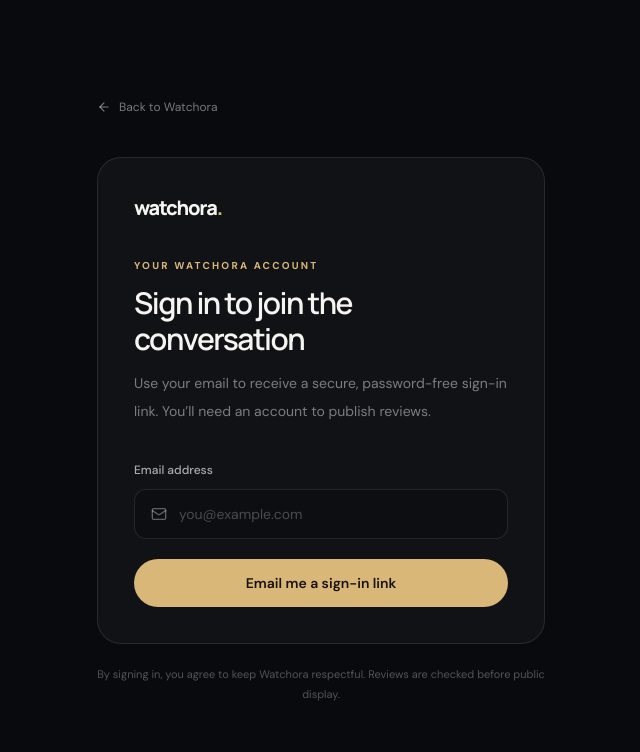
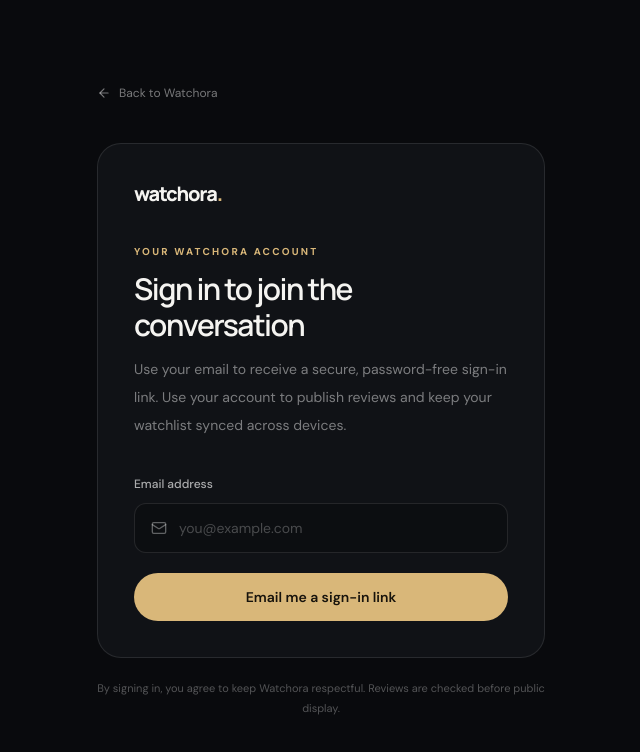
Before and after one commit to Serkel-Whally/Watchora, a Next.js app: page /sign-in in a window 1280 px wide. Shown: the top 752 px of the page, without its empty margins (319-959 px from the left). Built offline with nearby package versions, Linux system fonts and the light colour scheme.

Commit message:
docs: explain member watchlist sync at sign-in

```diff
--- a/app/sign-in/page.tsx
+++ b/app/sign-in/page.tsx
@@ -46,7 +46,7 @@ export default function SignInPage() {
             <>
               <p className="eyebrow mt-9">Your Watchora account</p>
               <h1 className="mt-3 font-['Manrope'] text-3xl font-semibold tracking-[-.05em]">Sign in to join the conversation</h1>
-              <p className="mt-3 text-sm leading-7 text-white/45">Use your email to receive a secure, password-free sign-in link. You’ll need an account to publish reviews.</p>
+              <p className="mt-3 text-sm leading-7 text-white/45">Use your email to receive a secure, password-free sign-in link. Use your account to publish reviews and keep your watchlist synced across devices.</p>
               <form onSubmit={submit} className="mt-8">
                 <label htmlFor="signin-email" className="text-xs font-medium text-white/65">Email address</label>
                 <div className="mt-2 flex items-center gap-3 rounded-xl border border-white/10 bg-black/20 px-4 focus-within:border-[#d9b779]/50">
```
